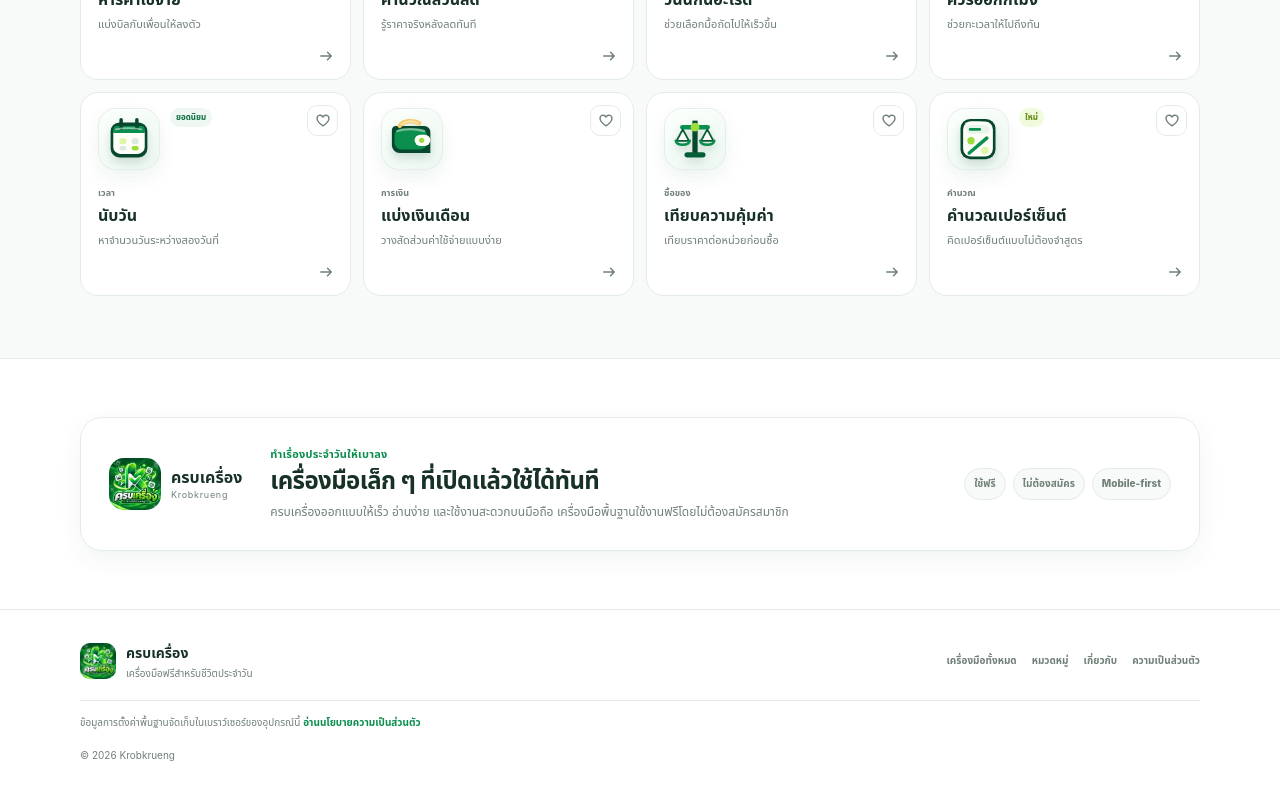
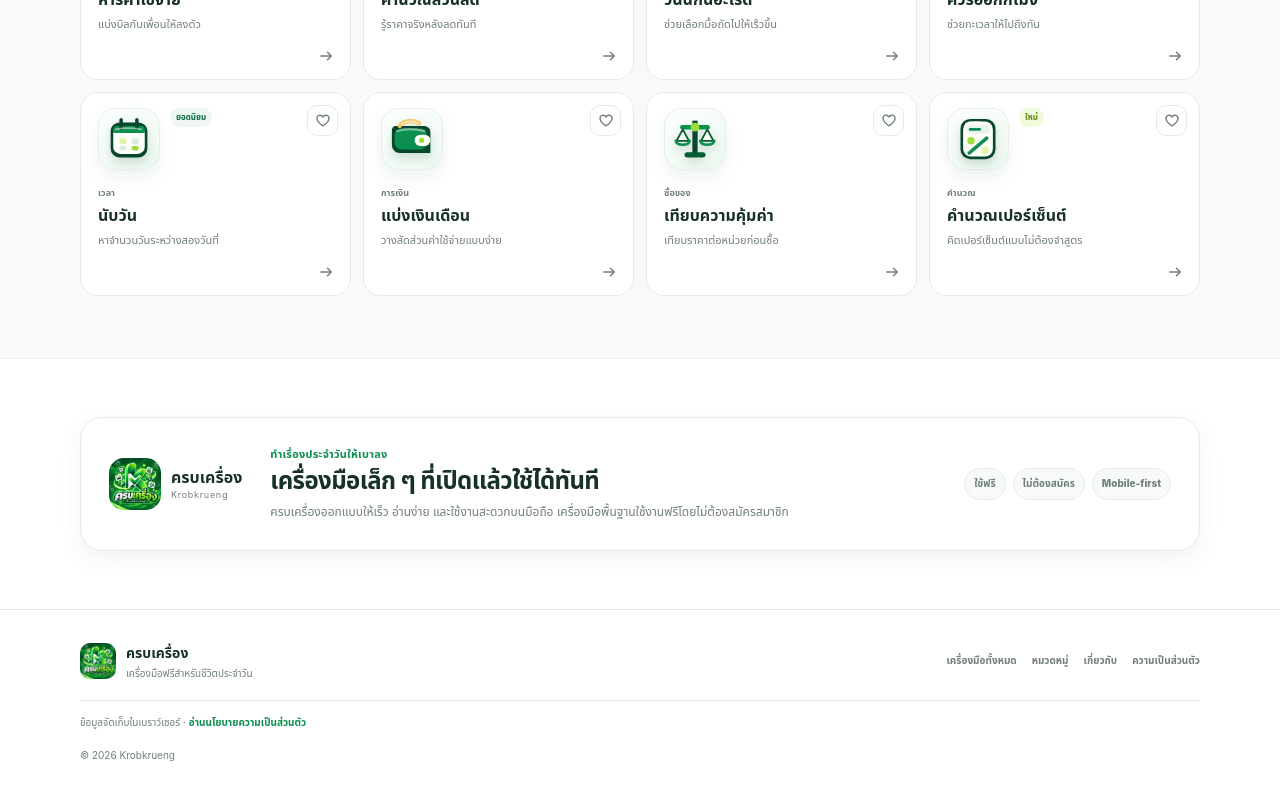
Before and after one commit to UnknownCode-2026/krobkrueng, a Next.js app: page / in a window 1280 px wide. Shown: the part 1706-2506 px from the top of the page. Built offline with nearby package versions, Linux system fonts and the light colour scheme.

Commit message:
fix: shorten footer privacy note

```diff
--- a/app/page.tsx
+++ b/app/page.tsx
@@ -399,7 +399,7 @@ export default function HomePage() {
             <a href="#about">เกี่ยวกับ</a>
             <a href="/privacy">ความเป็นส่วนตัว</a>
           </div>
-          <div className="privacy-note">ข้อมูลการตั้งค่าพื้นฐานจัดเก็บในเบราว์เซอร์ของอุปกรณ์นี้ <a href="/privacy">อ่านนโยบายความเป็นส่วนตัว</a></div>
+          <div className="privacy-note">ข้อมูลจัดเก็บในเบราว์เซอร์ · <a href="/privacy">อ่านนโยบายความเป็นส่วนตัว</a></div>
           <span className="copyright">© 2026 Krobkrueng</span>
         </div>
       </footer>
```
